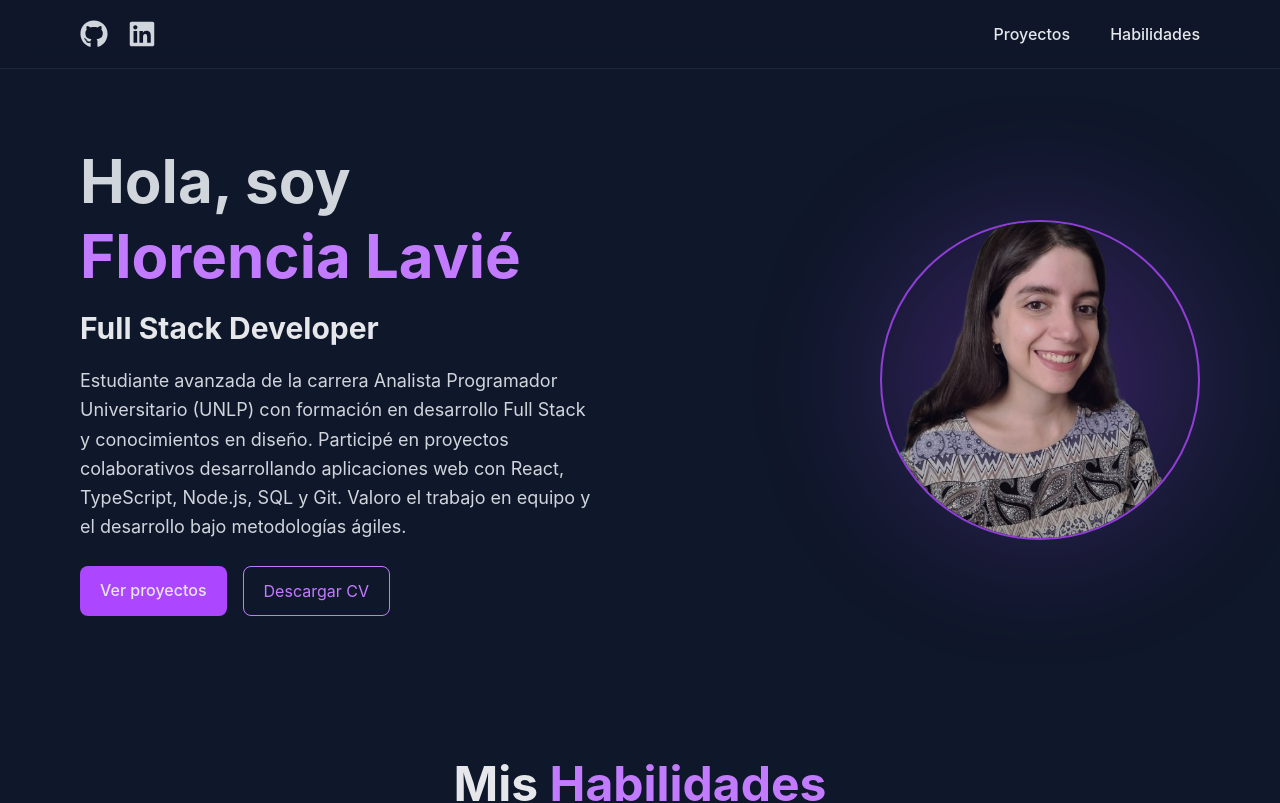
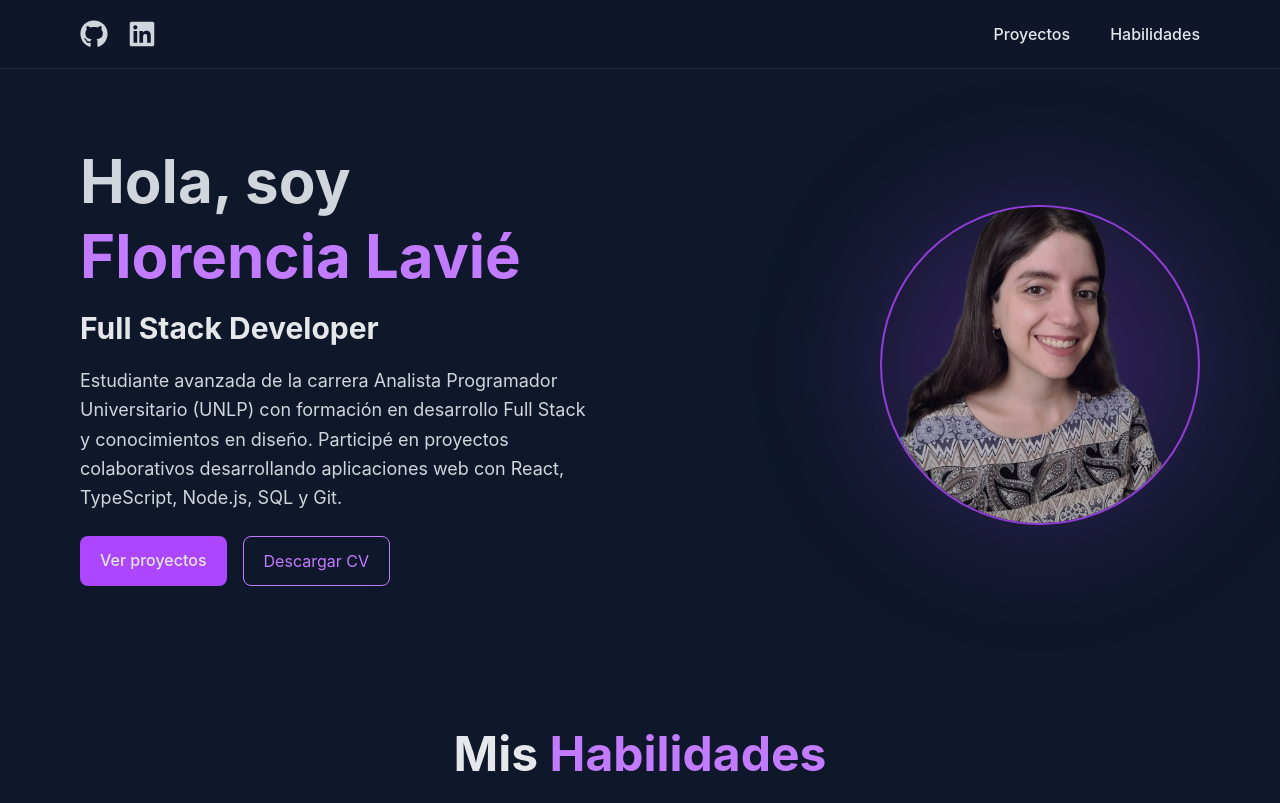
Before and after one commit to FlorLavie/Portfolio, a React (Vite) app: page / in a window 1280 px wide. Shown: the top 803 px of the page. Built offline with nearby package versions, Linux system fonts and the light colour scheme.

Commit message:
actualizar portfolio

```diff
--- a/src/components/Hero/Hero.tsx
+++ b/src/components/Hero/Hero.tsx
@@ -20,7 +20,7 @@ function Hero() {
           Estudiante avanzada de la carrera Analista Programador Universitario (UNLP)
           con formación en desarrollo Full Stack y conocimientos en diseño.
           Participé en proyectos colaborativos desarrollando aplicaciones web con React, TypeScript, Node.js, SQL y Git.
-          Valoro el trabajo en equipo y el desarrollo bajo metodologías ágiles.
+
         </p>
 
         {/* BOTONES */}
```
